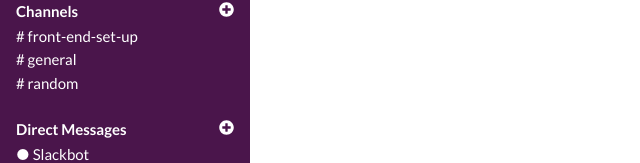
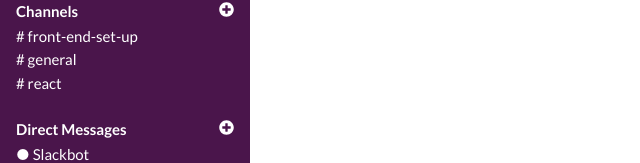
Before and after one commit to yisselda/SlackableThemes, a React app: page / in a window 1280 px wide. Shown: the part 171-334 px from the top of the page, without its empty margins (0-640 px from the left). Built offline with nearby package versions, Linux system fonts and the light colour scheme.

Commit message:
Update Sidebar to better reflect mock

```diff
--- a/src/components/SideBar.js
+++ b/src/components/SideBar.js
@@ -5,7 +5,7 @@
 import { faPlusCircle, faCommentDots, faChevronDown, faCaretSquareLeft, faCaretSquareRight } from '@fortawesome/free-solid-svg-icons'
 
 const SideBar = () => {
-  const channels = ['front-end-set-up','general', 'random']
+  const channels = ['front-end-set-up','general', 'react']
   const messages = ['Slackbot','yisselda', 'terrance', 'christine']
   const apps = ['Install Giphy', 'Install Simple Poll', 'Add more apps']
 
```
